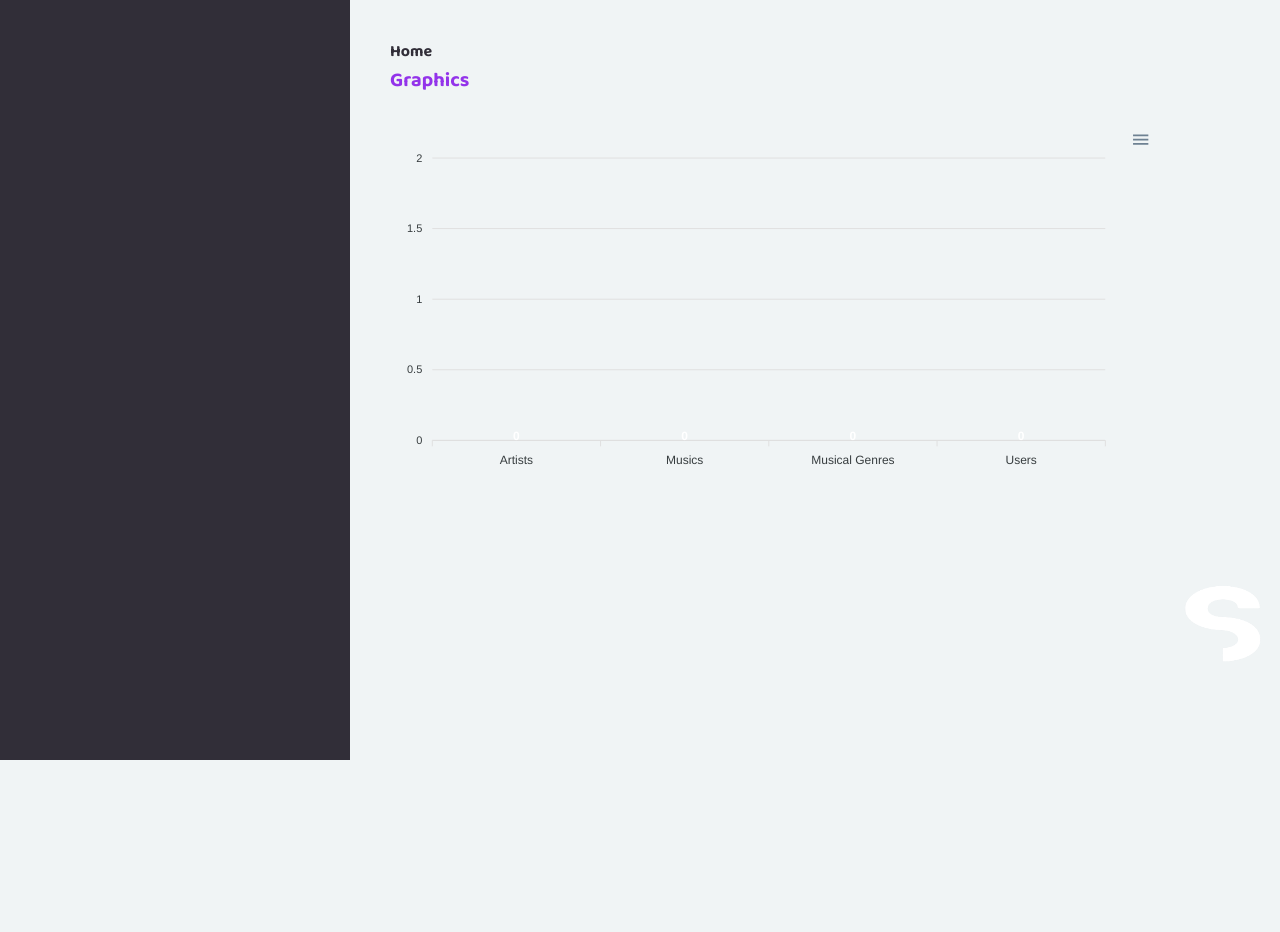
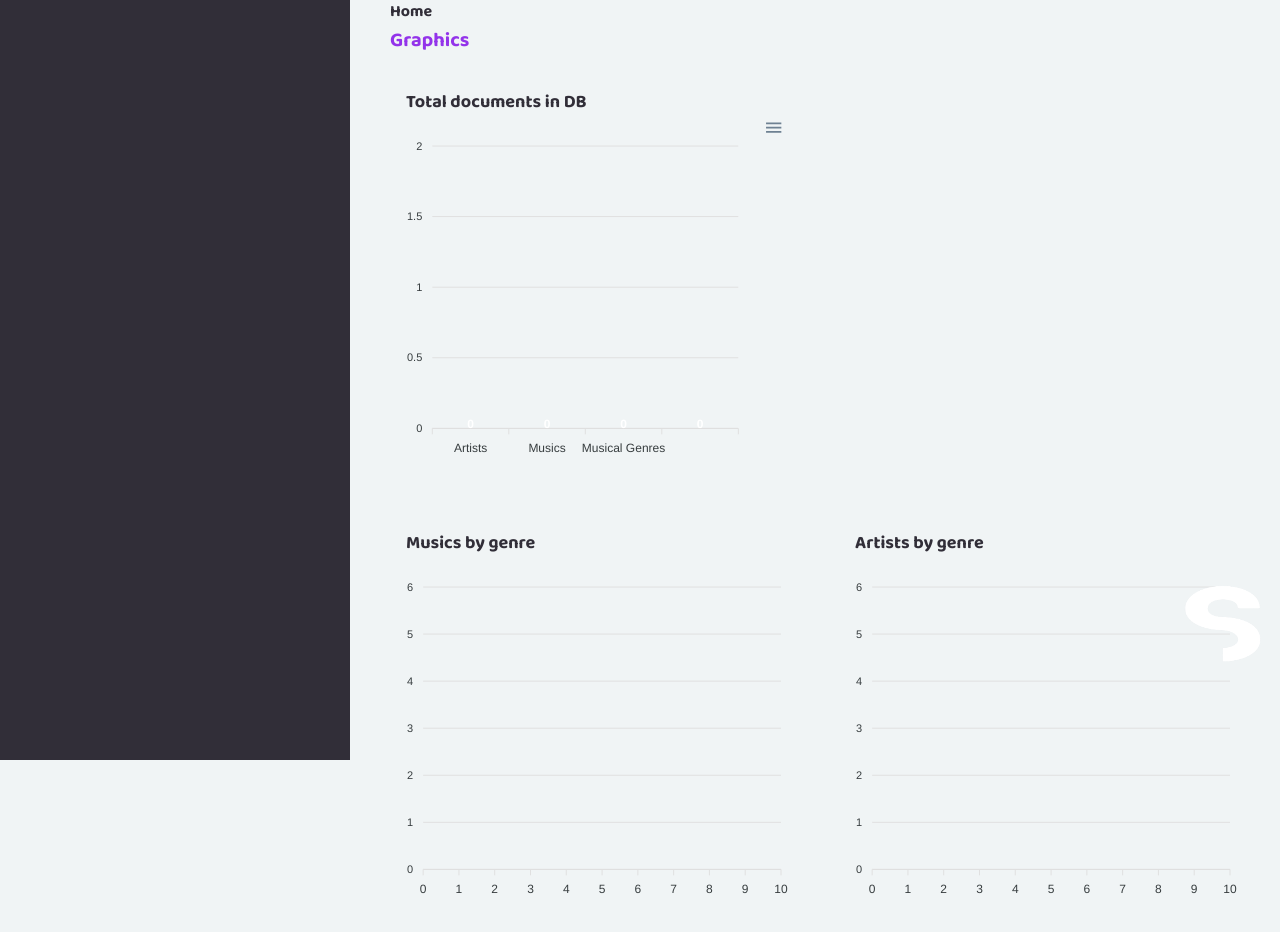
Before and after one commit to joseiltonjunior/sonoriza-admin, a React (Vite) app: page /home in a window 1280 px wide. Shown: the part 120-1052 px from the top of the page. Before the commit the page ends 800 px from the top, so only its background shows below. Built offline with nearby package versions, Linux system fonts and the light colour scheme; no server answers; the database is empty; sample sign-in values are in the browser's storage.

Commit message:
feat: add readme and news adjusts

```diff
--- a/src/components/Graphics/index.tsx
+++ b/src/components/Graphics/index.tsx
@@ -21,17 +21,16 @@ export function Graphics() {
 
   const { users } = useSelector<ReduxProps, UsersProps>((state) => state.users)
 
-  const graphicData = useMemo(() => {
-    const format = {
-      categories: ['Artists', 'Musics', 'Musical Genres', 'Users'],
-      values: [
+  const graphicTotalData = useMemo(() => {
+    const categories = ['Artists', 'Musics', 'Musical Genres', 'Users']
+    const values = [
       artists.length,
       trackListRemote.length,
       musicalGenres.length,
       users.length,
-      ],
-    }
-    return format
+    ]
+
+    return { categories, values }
   }, [
     artists.length,
     musicalGenres.length,
@@ -39,23 +38,100 @@ export function Graphics() {
     users.length,
   ])
 
-  const options = {
+  const graphicMusicsByGenre = useMemo(() => {
+    const categories = musicalGenres.map((genre) => genre.name)
+
+    const values = categories.map(
+      (category) =>
+        trackListRemote.filter((music) => music.genre.includes(category))
+          .length,
+    )
+
+    return { categories, values }
+  }, [musicalGenres, trackListRemote])
+
+  const graphicArtistsByGenre = useMemo(() => {
+    const allGenres = Array.from(
+      new Set(
+        artists.flatMap((artist) =>
+          artist.musicalGenres.map((genre) => genre.name),
+        ),
+      ),
+    )
+
+    const values = allGenres.map(
+      (genre) =>
+        artists.filter((artist) =>
+          artist.musicalGenres.some((g) => g.name === genre),
+        ).length,
+    )
+
+    return { categories: allGenres, values }
+  }, [artists])
+
+  return (
+    <div className="mt-8 grid grid-cols-2 gap-12">
+      <div>
+        <p className="font-bold text-lg pl-4">Total documents in DB</p>
+        <ApexCharts
+          options={{
             xaxis: {
-      categories: graphicData.categories,
+              categories: graphicTotalData.categories,
             },
             colors: [colors.purple[600]],
-  }
-
-  const series = [
+          }}
+          series={[
             {
               name: 'total',
-      data: graphicData.values,
+              data: graphicTotalData.values,
             },
-  ]
+          ]}
+          type="bar"
+          height={350}
+        />
+      </div>
 
-  return (
-    <div className="mt-8">
-      <ApexCharts options={options} series={series} type="bar" height={350} />
+      <div />
+
+      <div>
+        <p className="font-bold text-lg pl-4">Musics by genre</p>
+        <ApexCharts
+          options={{
+            xaxis: {
+              categories: graphicMusicsByGenre.categories,
+            },
+            colors: [colors.purple[600]],
+          }}
+          series={[
+            {
+              name: 'total',
+              data: graphicMusicsByGenre.values,
+            },
+          ]}
+          type="bar"
+          height={350}
+        />
+      </div>
+
+      <div>
+        <p className="font-bold text-lg pl-4">Artists by genre</p>
+        <ApexCharts
+          options={{
+            xaxis: {
+              categories: graphicArtistsByGenre.categories,
+            },
+            colors: [colors.purple[600]],
+          }}
+          series={[
+            {
+              name: 'total',
+              data: graphicArtistsByGenre.values,
+            },
+          ]}
+          type="bar"
+          height={350}
+        />
+      </div>
     </div>
   )
 }
--- a/src/components/Layout/Aside/index.tsx
+++ b/src/components/Layout/Aside/index.tsx
@@ -56,6 +56,15 @@ export function Aside({ isError }: AsideProps) {
                 >
                   Artists
                 </button>
+
+                <button
+                  className={`hover:bg-gray-100 w-full text-left p-2 font-medium pl-4 ${
+                    tag === 'musics' && 'bg-gray-100'
+                  }`}
+                  onClick={() => dispatch(handleSetTag({ tag: 'musics' }))}
+                >
+                  Musics
+                </button>
                 <button
                   className={`hover:bg-gray-100 w-full text-left p-2 font-medium pl-4 ${
                     tag === 'genres' && 'bg-gray-100'
@@ -64,14 +73,7 @@ export function Aside({ isError }: AsideProps) {
                 >
                   Musical Genres
                 </button>
-                <button
-                  className={`hover:bg-gray-100 w-full text-left p-2 font-medium pl-4 ${
-                    tag === 'musics' && 'bg-gray-100'
-                  }`}
-                  onClick={() => dispatch(handleSetTag({ tag: 'musics' }))}
-                >
-                  Musics
-                </button>
+
                 <button
                   className={`hover:bg-gray-100 w-full text-left p-2 font-medium pl-4 ${
                     tag === 'users' && 'bg-gray-100'
--- a/src/components/Layout/index.tsx
+++ b/src/components/Layout/index.tsx
@@ -17,7 +17,7 @@ export function Layout({ children, isError }: LayoutProps) {
       <Header isError={isError} />
       <div className="pt-20 flex h-screen bg-gray-200 relative">
         <Aside isError={isError} />
-        <main className="ml-[350px] w-screen py-20 px-10 md:py-10 md:px-5 base:ml-0">
+        <main className="ml-[350px] w-screen py-10 px-10 md:py-10 md:px-5 base:ml-0">
           {children}
         </main>
         <button
--- a/src/pages/Home/index.tsx
+++ b/src/pages/Home/index.tsx
@@ -133,7 +133,7 @@ export function Home() {
 
   return (
     <Layout>
-      <div className="max-w-3xl pb-8">
+      <div className={`${tag !== 'graphics' && 'max-w-3xl'} pb-8`}>
         <div className="grid grid-cols-[1fr,80px] justify-between items-center">
           <div>
             <h1 className="font-bold text-gray-700 leading-6">Home</h1>
```
Also changed, not shown: 1 other file (tests, documents, lock files or other folders). Lines whose indentation alone changed are shown as unchanged.
